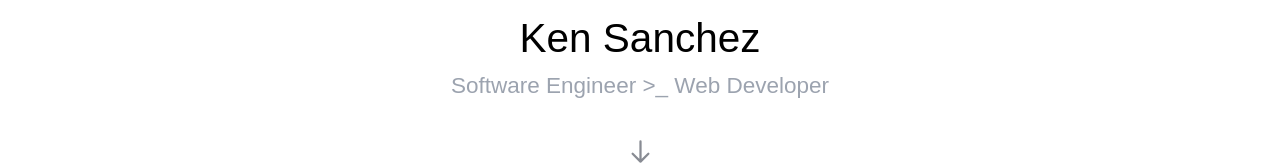
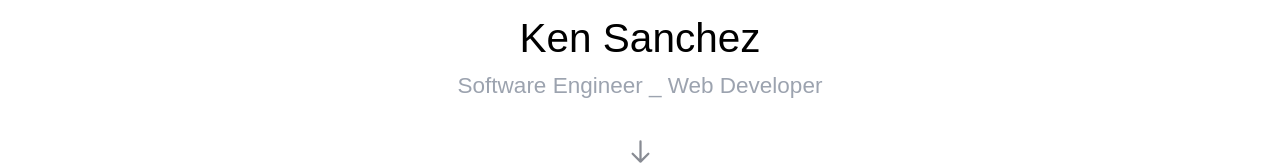
Before and after one commit to createdbyken/kenblog, a Next.js app: page / in a window 1280 px wide. Shown: the part 229-394 px from the top of the page. Built offline with nearby package versions, Linux system fonts and the light colour scheme.

Commit message:
removed simple typo

```diff
--- a/components/Hero.js
+++ b/components/Hero.js
@@ -6,7 +6,7 @@ export default function Hero({portfolio}){
                     Ken Sanchez
                 </h2>
                 <h5 className="text-xl mb-8 text-gray-400">
-                    Software Engineer >_ Web Developer
+                    Software Engineer _ Web Developer
                 </h5>
             </div>
             <div className="grid justify-items-center">
```
